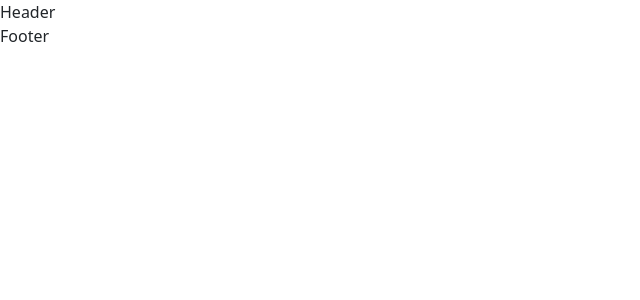
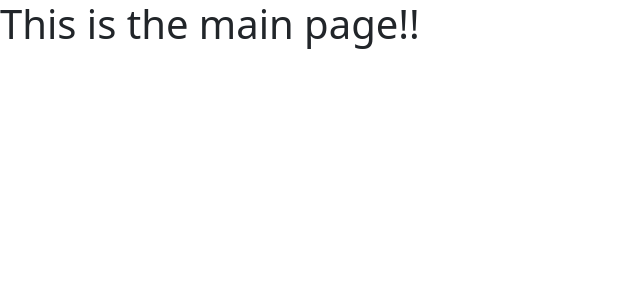
Before and after one commit to pethelp-website/final-project-pethelp, a React (Create React App) app in the folder frontend/: page /main in a window 1280 px wide. Before the commit this address had no page. Shown: the top 300 px of the page, without its empty margins (0-640 px from the left). Built offline with nearby package versions, Linux system fonts and the light colour scheme.

Commit message:
add router main part home page

```diff
--- a/frontend/src/App.jsx
+++ b/frontend/src/App.jsx
@@ -1,6 +1,7 @@
 import React from 'react';
 import FormSignup from "./components/signup/FormSignup";
 import HomePage from "./components/home/HomePage";
+import MainHome from "../src/components/home/mainhome/MainHome";
 import 'bootstrap/dist/css/bootstrap.min.css';
 import { BrowserRouter as Router, Route, Routes } from 'react-router-dom'
 
@@ -8,18 +9,14 @@ function App() {
   return (
 
     <Router>
-      <div>
-        <div>Header</div>
-        <div>
       <Routes>
         <Route path="/" element={<HomePage />}>
         </Route>
         <Route path="/sign-up" element={<FormSignup />}>
         </Route>
+        <Route path="/main" element={<MainHome />}>
+        </Route>
       </Routes>
-        </div>
-        <div>Footer</div>
-      </div>
     </Router>
 
   );
--- a/frontend/src/components/home/mainhome/MainHome.jsx
+++ b/frontend/src/components/home/mainhome/MainHome.jsx
@@ -0,0 +1,12 @@
+import React from 'react';
+
+const MainHome = () => {
+  return (
+    <div>
+      <h1>This is the main page!!</h1>
+    </div>
+  )
+}
+
+
+export default MainHome;
```
Lines whose indentation alone changed are shown as unchanged.
